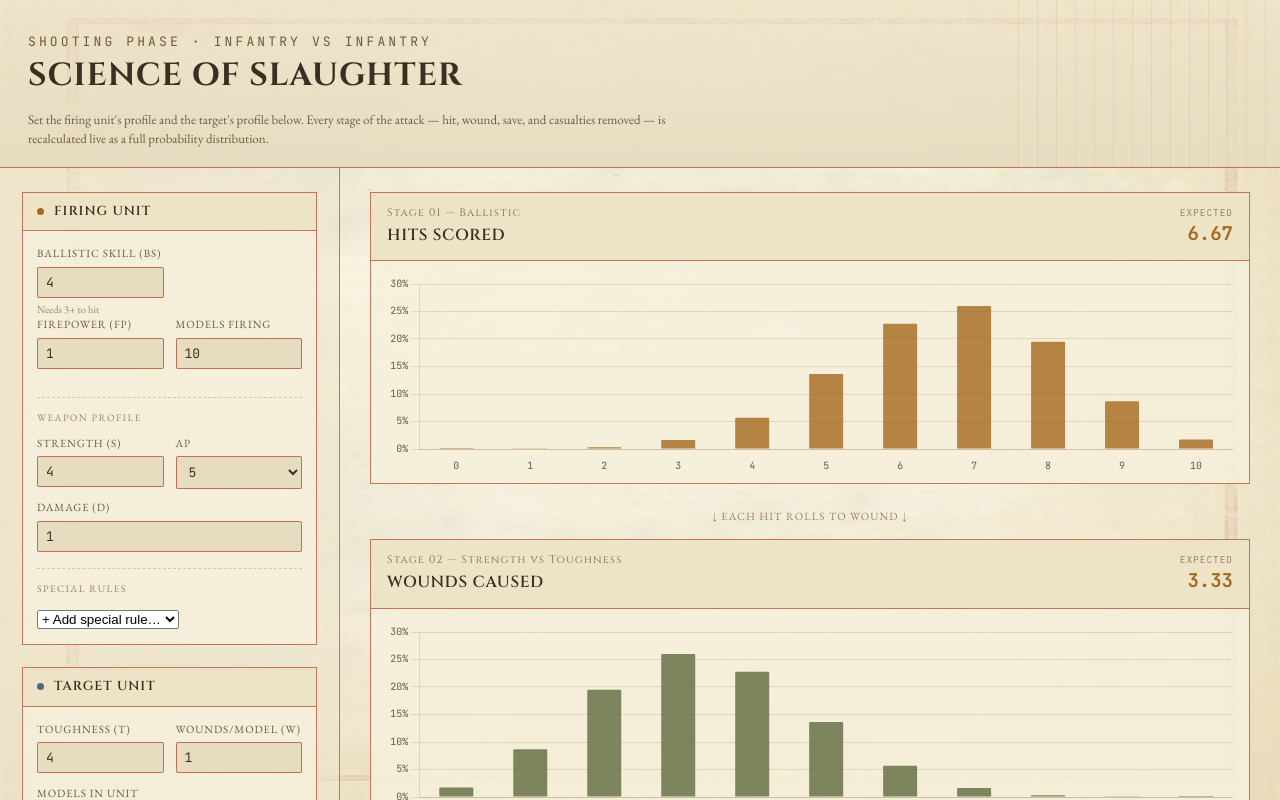
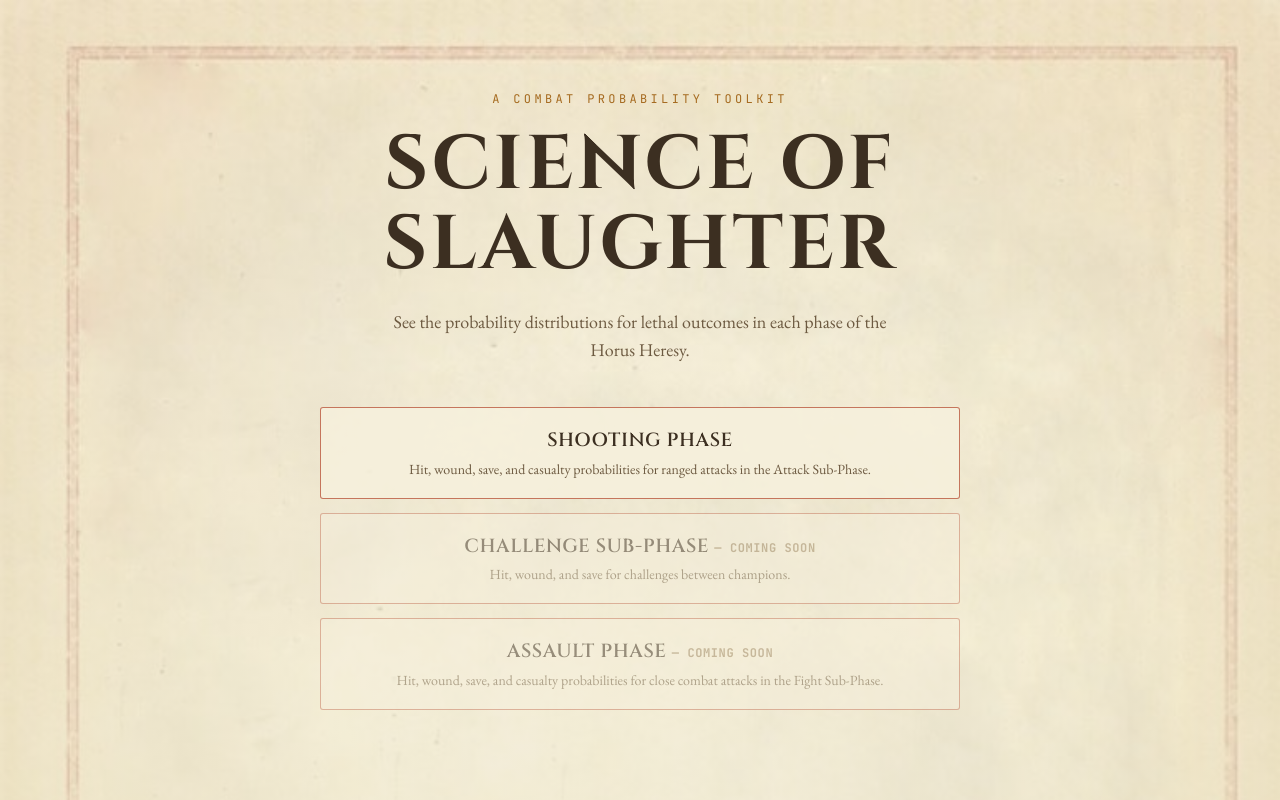
Before and after one commit to NickHallPhysics/Science-of-Slaughter, a React (Vite) app: page /#/ in a window 1280 px wide. Shown: the top 800 px of the page. Built offline with nearby package versions, Linux system fonts and the light colour scheme.

Commit message:
Reorganize the project so that there is a central landing page that has just a bunch of buttons to direct to the various pages.

```diff
--- a/package.json
+++ b/package.json
@@ -5,8 +5,9 @@
   "version": "1.0.0",
   "type": "module",
   "scripts": {
+    "build": "vite build",
+    "postbuild": "node src/copy-404.js",
     "dev": "vite",
-    "build": "vite build",
     "preview": "vite preview",
     "test": "vitest run",
     "test:watch": "vitest",
@@ -18,7 +19,8 @@
     "gh-pages": "^6.3.0",
     "react": "^19.2.7",
     "react-bootstrap": "^2.10.10",
-    "react-dom": "^19.2.7"
+    "react-dom": "^19.2.7",
+    "react-router-dom": "^7.11.0"
   },
   "devDependencies": {
     "@vitejs/plugin-react": "^6.0.3",
--- /dev/null
+++ b/src/copy-404.js
@@ -0,0 +1,2 @@
+import { copyFileSync } from 'fs';
+copyFileSync('dist/index.html', 'dist/404.html');
--- a/src/App.css
+++ b/src/globals.css
@@ -18,6 +18,160 @@
   --disp:'Cinzel', serif;
   --serif:'EB Garamond', serif;
 }
+
+/* ============================================================
+   Landing page — append to globals.css. Reuses the existing
+   parchment theme's CSS custom properties (--brass, --olive,
+   --panel, --border, --text, fonts, etc.) so it matches the
+   shooting-phase page automatically. No new variables needed.
+   ============================================================ */
+
+.landing{
+  min-height:100vh;
+  display:flex;
+  align-items:center;
+  justify-content:center;
+  padding:40px 24px;
+  text-align:center;
+}
+
+.landing-content{
+  max-width:640px;
+}
+
+.landing-eyebrow{
+  font-family:var(--mono);
+  font-size:12px;
+  letter-spacing:.28em;
+  text-transform:uppercase;
+  color:var(--brass);
+  margin:0 0 18px;
+}
+
+.landing-banner{
+  font-family:var(--disp);
+  font-weight:700;
+  text-transform:uppercase;
+  letter-spacing:.04em;
+  font-size:clamp(40px, 8vw, 76px);
+  line-height:1.05;
+  margin:0 0 22px;
+  color:var(--text);
+}
+
+.landing-subtitle{
+  font-family:var(--serif);
+  font-size:18px;
+  line-height:1.55;
+  color:var(--text-dim);
+  max-width:520px;
+  margin:0 auto 44px;
+}
+
+.landing-buttons{
+  display:flex;
+  flex-direction:column;
+  gap:14px;
+  align-items:stretch;
+}
+
+.landing-button{
+  display:flex;
+  flex-direction:column;
+  gap:4px;
+  padding:18px 24px;
+  background:var(--panel);
+  border:1px solid var(--border);
+  border-radius:3px;
+  text-decoration:none;
+  transition:background .15s, border-color .15s, transform .15s;
+  cursor:pointer;
+}
+
+.landing-button:hover{
+  background:var(--panel-2);
+  border-color:var(--brass);
+  transform:translateY(-1px);
+}
+
+.landing-button-label{
+  font-family:var(--disp);
+  font-weight:600;
+  font-size:19px;
+  letter-spacing:.03em;
+  text-transform:uppercase;
+  color:var(--text);
+}
+
+.landing-button-desc{
+  font-family:var(--serif);
+  font-size:14px;
+  color:var(--text-dim);
+}
+
+.landing-button-disabled{
+  cursor:not-allowed;
+  opacity:.5;
+}
+.landing-button-disabled:hover{
+  background:var(--panel);
+  border-color:var(--border);
+  transform:none;
+}
+.landing-button-disabled em{
+  font-style:normal;
+  font-family:var(--mono);
+  font-size:12px;
+  letter-spacing:.05em;
+  color:var(--text-faint);
+  text-transform:uppercase;
+}
+
+/* ============================================================
+   Back-to-home button — a compact variant of .landing-button,
+   fixed to the top-right corner of the shooting phase page.
+   ============================================================ */
+
+.back-home-button{
+  position:fixed;
+  top:16px;
+  right:16px;
+  z-index:100;
+}
+
+.landing-button-small{
+  padding:8px 14px;
+  gap:0;
+  display:inline-flex;
+  align-items:center;
+}
+
+.landing-button-small .landing-button-label{
+  font-size:13px;
+  letter-spacing:.02em;
+}
+
+.landing-button-small:hover{
+  transform:translateY(-1px);
+}
+
+@media (max-width: 700px){
+  .back-home-button{
+    top:8px;
+    right:8px;
+  }
+  .landing-button-small{
+    padding:6px 10px;
+  }
+  .landing-button-small .landing-button-label{
+    font-size:12px;
+  }
+}
+
+
+/* ============================================================
+   Shooting page.
+   ============================================================ */
 
 *{box-sizing:border-box;}
 html{scroll-behavior:smooth;}
@@ -210,14 +364,21 @@
 .rule-name{
   flex:1; font-family:var(--mono); font-size:12px; color:var(--text);
 }
-.rule-row select{ width:auto; padding:3px 6px; }
+.rule-row select{ width:auto; padding:3px 6px; background:var(--bg); border:1px solid var(--border); color:var(--text);
+  font-family:var(--mono); font-size:13px; padding:6px 8px; border-radius:2px;}
 .rule-remove{
   background:none; border:1px solid var(--border-dim); color:var(--danger);
   width:20px; height:20px; line-height:1; border-radius:2px; cursor:pointer;
   font-size:13px; padding:0;
 }
 .rule-remove:hover{ background:var(--danger); color:var(--panel); border-color:var(--danger); }
-.rule-add{ margin-top:4px; }
+.rule-add{ margin-top:4px; background:var(--bg); border:1px solid var(--border); color:var(--text);
+font-family:var(--mono); font-size:13px; padding:6px 8px; border-radius:2px;}
+
+/* .field select, .field input[type=number]{
+  width:100%; background:var(--bg); border:1px solid var(--border); color:var(--text);
+  font-family:var(--mono); font-size:13px; padding:6px 8px; border-radius:2px;
+} */
 
 .mean-group{
   display:flex;
--- /dev/null
+++ b/src/landing-page.jsx
@@ -0,0 +1,59 @@
+import { Link } from 'react-router-dom';
+
+// Add future phases here as they're built — each becomes a button on the
+// landing page automatically. Set enabled: false for a phase that's
+// planned but not ready yet, and it'll render as a disabled placeholder
+// instead of a link.
+const PHASES = [
+  {
+    id: 'shooting',
+    label: 'Shooting Phase',
+    path: '/shooting',
+    description: 'Hit, wound, save, and casualty probabilities for ranged attacks in the Attack Sub-Phase.',
+    enabled: true,
+  },
+  {
+    id: 'challenge',
+    label: 'Challenge Sub-Phase',
+    path: '/challenge',
+    description: 'Hit, wound, and save for challenges between champions.',
+    enabled: false,
+  },
+  {
+    id: 'assault',
+    label: 'Assault Phase',
+    path: '/assault',
+    description: 'Hit, wound, save, and casualty probabilities for close combat attacks in the Fight Sub-Phase.',
+    enabled: false,
+  },
+];
+
+export default function HomePage() {
+  return (
+    <div className="landing">
+      <div className="landing-content">
+        <p className="landing-eyebrow">A Combat Probability Toolkit</p>
+        <h1 className="landing-banner">Science of Slaughter</h1>
+        <p className="landing-subtitle">
+          See the probability distributions for lethal outcomes in each phase of the Horus Heresy.
+        </p>
+
+        <div className="landing-buttons">
+          {PHASES.map((phase) =>
+            phase.enabled ? (
+              <Link key={phase.id} to={phase.path} className="landing-button">
+                <span className="landing-button-label">{phase.label}</span>
+                <span className="landing-button-desc">{phase.description}</span>
+              </Link>
+            ) : (
+              <div key={phase.id} className="landing-button landing-button-disabled" aria-disabled="true">
+                <span className="landing-button-label">{phase.label} <em>— Coming Soon</em></span>
+                <span className="landing-button-desc">{phase.description}</span>
+              </div>
+            )
+          )}
+        </div>
+      </div>
+    </div>
+  );
+}
--- a/src/main.jsx
+++ b/src/main.jsx
@@ -1,10 +1,17 @@
 import React from 'react';
 import ReactDOM from 'react-dom/client';
-import App from './App.jsx';
-import './App.css';
+import { HashRouter, Routes, Route } from 'react-router-dom';
+import LandingPage from './landing-page.jsx';
+import ShootingPage from './shooting/shooting-page.jsx';
+import './globals.css';
 
 ReactDOM.createRoot(document.getElementById('root')).render(
   <React.StrictMode>
-    <App />
+    <HashRouter>
+      <Routes>
+        <Route path="/" element={<LandingPage />} />
+        <Route path="/shooting" element={<ShootingPage />} />
+      </Routes>
+    </HashRouter>
   </React.StrictMode>
 );
--- a/src/App.jsx
+++ b/src/shooting/shooting-page.jsx
@@ -1,4 +1,7 @@
+'use client';
+
 import { useEffect, useMemo, useRef, useState } from 'react';
+import { Link } from 'react-router-dom';
 import {
   Chart,
   BarController,
@@ -19,14 +22,14 @@
   propagate,
   mean,
   cdfAtLeast,
-} from './lib/combatMath.js';
+} from '../lib/combatMath.js';
 import {
   OFFENSIVE_SPECIAL_RULE_DEFINITIONS,
   DEFENSIVE_SPECIAL_RULE_DEFINITIONS,
-} from './lib/specialRules.js';
+} from '../lib/specialRules.js';
 import {
   DAMAGE_MITIGATION_DEFINITIONS
-} from './lib/damageMitigation.js';
+} from '../lib/damageMitigation.js';
 
 Chart.register(BarController, BarElement, CategoryScale, LinearScale, Tooltip);
 
@@ -139,17 +142,14 @@
       {activeRules.map((rule) => {
         const def = definitions.find((d) => d.id === rule.id);
         if (!def) return null;
-        const hasOptions = Array.isArray(def.options) && def.options.length > 0;
         return (
           <div className="rule-row" key={rule.id}>
             <span className="rule-name">{def.label}</span>
-            {hasOptions ? (
             <select value={rule.value} onChange={(e) => onUpdate(rule.id, Number(e.target.value), definitions)}>
               {def.options.map((v) => (
                 <option key={v} value={v}>{v}{def.optionSuffix ?? '+'}</option>
               ))}
             </select>
-            ): null}
             <button type="button" className="rule-remove" onClick={() => onRemove(rule.id, definitions)} aria-label={`Remove ${def.label}`}>×</button>
           </div>
         );
@@ -166,7 +166,7 @@
   );
 }
 
-export default function App() {
+export default function Page() {
   // firing unit
   const [bs, setBs] = useState(4);
   const [fp, setFp] = useState(1);
@@ -191,15 +191,14 @@
   function addRule(id, definitions) {
     const def = definitions.find((d) => d.id === id);
     if (!def) return;
-    const hasOptions = Array.isArray(def.options) && def.options.length > 0;
-    const value = hasOptions ? def.defaultValue : def.fixedValue;
-
-    if (definitions === OFFENSIVE_SPECIAL_RULE_DEFINITIONS) {
-      setActiveOffensiveRules((prev) => [...prev, { id, value }]);
-    } else if (definitions === DEFENSIVE_SPECIAL_RULE_DEFINITIONS) {
-      setActiveDefensiveRules((prev) => [...prev, { id, value }]);
-    } else if (definitions === DAMAGE_MITIGATION_DEFINITIONS) {
-      setActiveMitigationRules((prev) => [...prev, { id, value }]);
+    else if (definitions==OFFENSIVE_SPECIAL_RULE_DEFINITIONS){
+      setActiveOffensiveRules((prev) => [...prev, { id, value: def.defaultValue }]);
+    }
+    else if (definitions==DEFENSIVE_SPECIAL_RULE_DEFINITIONS){
+      setActiveDefensiveRules((prev) => [...prev, { id, value: def.defaultValue }]);
+    }
+    else if (definitions==DAMAGE_MITIGATION_DEFINITIONS){
+      setActiveMitigationRules((prev) => [...prev, { id, value: def.defaultValue }]);
     }
   }
 
@@ -244,20 +243,18 @@
   const [tough, setTough] = useState(4);
   const [woundsPerModel, setWoundsPerModel] = useState(1);
   const [modelsTarget, setModelsTarget] = useState(10);
-  const [armour, setArmour] = useState(3);
+  const [armour, setArmour] = useState(4);
   const [invuln, setInvuln] = useState(7);
   const [cover, setCover] = useState(7);
 
   const [modelsView, setModelsView] = useState('distributive'); // 'cumulative' | 'distributive'
   const results = useMemo(() => {
     const { pHit, pWound, hitNeed, wNeed, buckets } =
-      resolveAttackProbabilities(bs, str, tough, activeOffensiveRules, activeDefensiveRules);
+      resolveAttackProbabilities(bs, str, tough, activeOffensiveRules);
 
     const critNeed = getEffectiveCriticalThreshold(bs, activeOffensiveRules);
-    const { pUnsavedTierDplus0, pUnsavedTierDplus1, pUnsavedTierDplus2,
-        pUnsavedTierDplus0Murderous, pUnsavedTierDplus1Murderous, pUnsavedTierDplus2Murderous,
-        saveNormal, saveBreach } = resolveFinalOutcomeProbabilities(buckets, ap, armour, invuln, cover);
-
+    const { pUnsavedTierDplus0, pUnsavedTierDplus1, pUnsavedTierDplus2, saveNormal, saveBreach } =
+      resolveFinalOutcomeProbabilities(buckets, ap, armour, invuln, cover);
 
     const totalDice = fp * modelsFiring;
     const distHits = binomialPMF(totalDice, pHit);
@@ -268,17 +265,10 @@
 
     const mitigation = resolveDamageMitigation(activeMitigationRules);
 
-    const pUnsavedDplus0_nonMurd = pUnsavedTierDplus0 - pUnsavedTierDplus0Murderous;
-    const pUnsavedDplus1_nonMurd = pUnsavedTierDplus1 - pUnsavedTierDplus1Murderous;
-    const pUnsavedDplus2_nonMurd = pUnsavedTierDplus2 - pUnsavedTierDplus2Murderous;
-
     const tiers = [
-      { damage: applyEternalWarrior(dmg, activeDefensiveRules), pUnsaved: pUnsavedDplus0_nonMurd * mitigation.pMitigationFail },
-      { damage: dmg, pUnsaved: pUnsavedTierDplus0Murderous * mitigation.pMitigationFail }, // Murderous: EW blocked, raw damage
-      { damage: applyEternalWarrior(dmg + 1, activeDefensiveRules), pUnsaved: pUnsavedDplus1_nonMurd * mitigation.pMitigationFail },
-      { damage: dmg + 1, pUnsaved: pUnsavedTierDplus1Murderous * mitigation.pMitigationFail },
-      { damage: applyEternalWarrior(dmg + 2, activeDefensiveRules), pUnsaved: pUnsavedDplus2_nonMurd * mitigation.pMitigationFail },
-      { damage: dmg + 2, pUnsaved: pUnsavedTierDplus2Murderous * mitigation.pMitigationFail },
+        { damage: applyEternalWarrior(dmg, activeDefensiveRules), pUnsaved: pUnsavedTierDplus0 * mitigation.pMitigationFail },
+        { damage: applyEternalWarrior(dmg + 1, activeDefensiveRules), pUnsaved: pUnsavedTierDplus1 * mitigation.pMitigationFail },
+        { damage: applyEternalWarrior(dmg + 2, activeDefensiveRules), pUnsaved: pUnsavedTierDplus2 * mitigation.pMitigationFail },
       ];
 
     const deflagrateRule = activeOffensiveRules.find((r) => r.id === 'deflagrate');
@@ -330,6 +320,10 @@
 
   return (
     <>
+      <Link to="/" className="landing-button landing-button-small back-home-button">
+        <span className="landing-button-label">&larr; Home</span>
+      </Link>
+
       <div className="masthead">
         <p className="eyebrow">Shooting Phase &middot; Infantry vs Infantry</p>
         <h1>Science of Slaughter</h1>
@@ -444,7 +438,7 @@
                   onRemove={removeRule}
                 />
               <div className="hint">{mitigationHint}</div>
-              <div className="divider-label">Special Rules</div>
+              <div className="divider-label">Target Special Rules</div>
                 <SpecialRuleList
                   activeRules={activeDefensiveRules}
                   definitions={DEFENSIVE_SPECIAL_RULE_DEFINITIONS}
--- a/vite.config.js
+++ b/vite.config.js
@@ -3,7 +3,7 @@
 
 export default defineConfig({
   plugins: [react()],
-  base: "https://nickhallphysics.github.io/Science-of-Slaughter/",
+  base: "/Science-of-Slaughter/",
   test: {
     globals: false,
     environment: 'node',
```
Also changed, not shown: 1 other file (tests, documents, lock files or other folders). Lines whose indentation alone changed are shown as unchanged.
